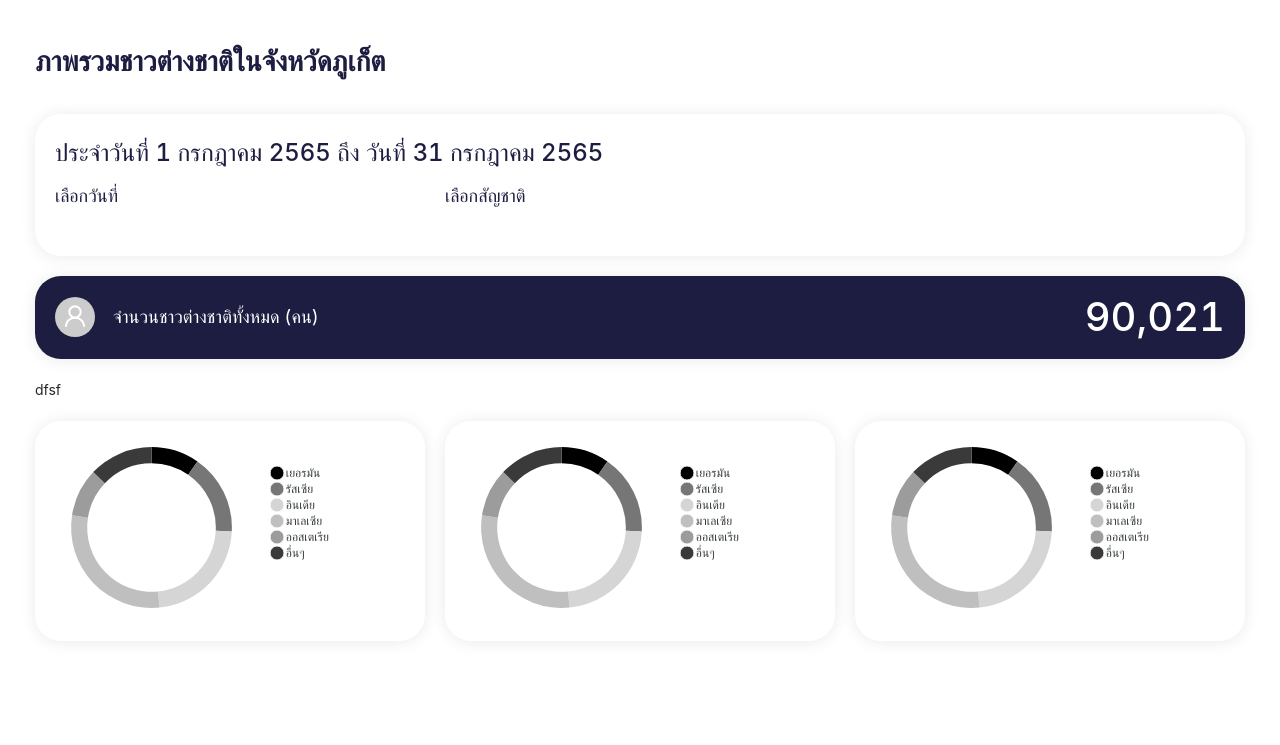
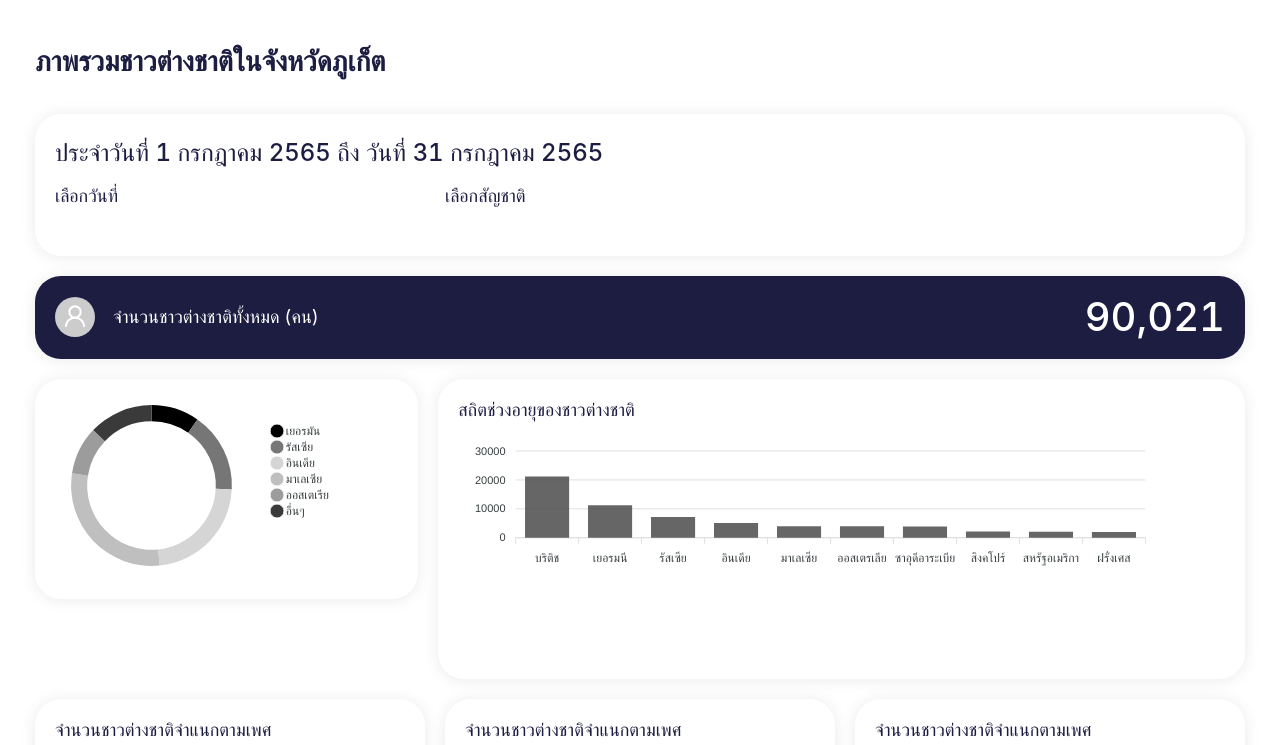
Before and after one commit to kenanimok/Apex_Chartlearn, a React (Create React App) app: page / in a window 1280 px wide. Shown: the top 745 px of the page. Built offline with nearby package versions, Linux system fonts and the light colour scheme.

Commit message:
ขาดbox แผนที่

```diff
--- a/src/components/CardBarChart/index.js
+++ b/src/components/CardBarChart/index.js
@@ -0,0 +1,21 @@
+import { Row,Col} from 'antd'
+import React from 'react'
+import { TextTitle } from '../../ui/ui.style'
+import ContainerCardReport from '../TitleCardReport'
+
+export default function CardBarChart(props) {
+    const {title} = props
+  return (
+    <>
+    <ContainerCardReport background="var(--white)" color="#1D1D42" padding="10px 20px">
+        <Row>
+        <Col  className="col-center">
+          <TextTitle color="#1D1D42">{title}</TextTitle>
+        </Col>
+        <Col className="col-button">
+        </Col>
+        </Row>
+    </ContainerCardReport>
+    </>
+  )
+}
--- a/src/components/TitleCardReport/TitleCardReport.style.js
+++ b/src/components/TitleCardReport/TitleCardReport.style.js
@@ -31,4 +31,6 @@ export const Container = styled.div`
     display: flex;
     align-items: center;
   }
+
+
 `
--- a/src/ui/chartUi.js
+++ b/src/ui/chartUi.js
@@ -17,6 +17,8 @@ import AreaChart from "./areaChart";
 import { Container, TextHeader, Title, TextTitle, PopulationTotal, BoxCard } from "./ui.style";
 import ContainerCardReport from "../components/TitleCardReport";
 import { Avatar } from 'antd';
+import CardBarChart from "../components/CardBarChart";
+import Columnchart from "./Columnchart";
 
 
 const ChartUi = () => {
@@ -59,25 +61,70 @@ const ChartUi = () => {
         </ContainerCardReport>
 
         <BoxCard>
-          {/* <CardBarChart />
-          <ChartCard title="สถิตช่วงอายุของชาวต่างชาติ" /> */}
-          <div>dfsf</div>
+           <ContainerCardReport>
+            <PiechartHook />
+          </ContainerCardReport>
+
+          <GraphCol className="chartcol">
+          <TitleCard>สถิตช่วงอายุของชาวต่างชาติ</TitleCard>
+            <Columnchart></Columnchart>
+          </GraphCol>
         </BoxCard>
 
         <BoxCard>
           <ContainerCardReport>
+            <TitleCard>จำนวนชาวต่างชาติจำแนกตามเพศ</TitleCard>
             <PiechartHook />
           </ContainerCardReport>
+
           <ContainerCardReport>
+          <TitleCard>จำนวนชาวต่างชาติจำแนกตามเพศ</TitleCard>
             <PiechartHook />
           </ContainerCardReport>
+
           <ContainerCardReport>
+          <TitleCard>จำนวนชาวต่างชาติจำแนกตามเพศ</TitleCard>
             <PiechartHook />
           </ContainerCardReport>
         </BoxCard>
+
+        <BoxCard>
+
+        <GraphCol className="chartrow">
+          <TitleCard>สถิตช่วงอายุของชาวต่างชาติ</TitleCard>
+            <Columnchart></Columnchart>
+          </GraphCol>
+
+
+        {/* <GraphCol className="chartcol">
+          <TitleCard>สถิตช่วงอายุของชาวต่างชาติ</TitleCard>
+            <Columnchart></Columnchart>
+          </GraphCol> */}
+        </BoxCard>
+
       </Container>
     </>
   );
 };
 
 export default ChartUi;
+
+const GraphCol = styled.div`
+  width: ${props => (props.width ? props.width : '100%')};
+  height: ${props => (props.height ? props.height : '100%')};
+  background: ${props =>
+    props.background ? props.background : `var(--white)`};
+  box-shadow: ${props => (props.isPdfReport ? '0px' : '0px 1px 16px #eaeaea')};
+  border: ${props => (props.isPdfReport ? '1px solid #eaeaea' : '0px')};
+  border-radius: 26px;
+  color: ${props => (props.color ? props.color : `#1d1d42`)};
+  padding: ${props => (props.padding ? props.padding : '20px')};
+
+`
+export const TitleCard = styled.span`
+  font-size: 18px;
+  color: #1d1d42;
+  line-height: 22px;
+  display: flex;
+  align-items: center;
+`
--- a/src/ui/ui.style.js
+++ b/src/ui/ui.style.js
@@ -2,6 +2,9 @@ import styled from 'styled-components'
 export const Container = styled.div`
   display: grid;
   gap: ${props => (props.gap ? `${props.gap}` : '20px')};
+
+
+
 `
 
 export const Title = styled.h1`
@@ -56,4 +59,14 @@ export const BoxCard = styled.div`
   justify-content: center;
   width: 100%;
   height: 100%;
+
+
+
+  .chartcol{
+    grid-column:2/span 3;
+    grid-row:1 /span 5;
+  }
+
+
+
 `
```
